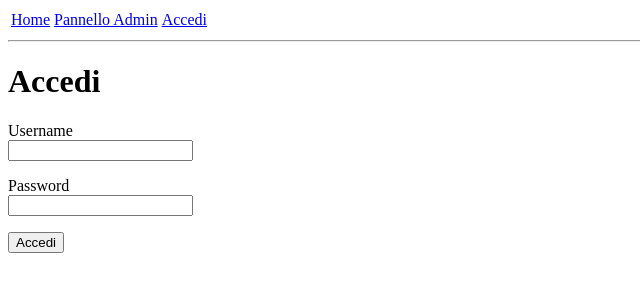
After one commit to winnipeg156/calcetto-web, a Flask app: page /login in a window 1280 px wide. The commit adds this page. Shown: the top 300 px of the page, without its empty margins (0-640 px from the left). Run offline with Flask 3, Linux system fonts and the light colour scheme.

Commit message:
Add login page for admin

```diff
--- a/app/__init__.py
+++ b/app/__init__.py
@@ -2,12 +2,15 @@ from flask import Flask
 from config import Config
 from flask_sqlalchemy import SQLAlchemy
 from flask_migrate import Migrate
+from flask_login import LoginManager
 
 
 app = Flask(__name__)
 app.config.from_object(Config)
 db = SQLAlchemy(app)
 migrate = Migrate(app, db, render_as_batch=True)
+login = LoginManager(app)
+login.login_view = "login"
 
 
 from app import routes, models
--- a/app/forms.py
+++ b/app/forms.py
@@ -1,5 +1,5 @@
 from flask_wtf import FlaskForm
-from wtforms import StringField, SubmitField, SelectField
+from wtforms import StringField, SubmitField, SelectField, PasswordField
 from wtforms.validators import DataRequired
 
 
@@ -23,5 +23,12 @@ class EditValueForm(FlaskForm):
     value = StringField("Valore", validators=[DataRequired()])
     submit3 = SubmitField("Modifica valore")
 
+
 class MakeTeamsForm(FlaskForm):
     submit4 = SubmitField("Fai le squadre")
+
+
+class LoginForm(FlaskForm):
+    username = StringField("Username", validators=[DataRequired()])
+    password = PasswordField("Password", validators=[DataRequired()])
+    submit = SubmitField("Accedi")
--- a/app/routes.py
+++ b/app/routes.py
@@ -1,9 +1,11 @@
 from flask import render_template, redirect, flash, url_for
 from app import app, db
-from app.forms import PartecipateForm, CleanUpForm, AddPlayerForm, EditValueForm, MakeTeamsForm
+from app.forms import PartecipateForm, CleanUpForm, AddPlayerForm, EditValueForm, MakeTeamsForm,\
+        LoginForm
 import sqlalchemy as sa
-from app.models import Player, RegisteredPlayer, RedTeamPlayer, YellowTeamPlayer
+from app.models import Player, RegisteredPlayer, RedTeamPlayer, YellowTeamPlayer, User
 from app.team_maker import make_teams
+from flask_login import current_user, login_user, login_required
 
 
 @app.route("/", methods = ["GET", "POST"])
@@ -50,6 +52,7 @@ def clean_up():
 
 
 @app.route("/admin", methods = ["GET", "POST"])
+@login_required
 def admin():
     query = sa.select(Player)
     players = db.session.scalars(query).all()
@@ -111,3 +114,18 @@ def teams():
             db.session.add(yellow_player)
             db.session.commit()
     return redirect(url_for("admin"))
+
+
+@app.route("/login", methods = ["GET", "POST"])
+def login():
+    if current_user.is_authenticated:
+        return redirect(url_for("admin"))
+    form = LoginForm()
+    if form.validate_on_submit():
+        user = db.session.scalar(sa.select(User).where(User.username == form.username.data))
+        if user is None or not user.check_password(form.password.data):
+            flash("Username o password errati")
+            return redirect(url_for("login"))
+        login_user(user)
+        return redirect(url_for("admin"))
+    return render_template("login.html", form=form)
--- a/app/templates/layout.html
+++ b/app/templates/layout.html
@@ -11,6 +11,7 @@
       <tr>
         <td><a href="{{ url_for("index") }}">Home</a></td>
         <td><a href="{{ url_for("admin") }}">Pannello Admin</a></td>
+        <td><a href="{{ url_for("login") }}">Accedi</a></td>
       </tr>
     </table>
     <hr>
--- /dev/null
+++ b/app/templates/login.html
@@ -0,0 +1,24 @@
+{% extends "layout.html" %}
+
+{% block head %}
+  <title>Accedi</title>
+{% endblock %}
+
+
+{% block body %}
+  <h1>Accedi</h1>
+  <form action="" method="post">
+    {{ form.hidden_tag() }}
+    <p>
+      {{ form.username.label }}<br>
+      {{ form.username }}
+    </p>
+    <p>
+      {{ form.password.label }}<br>
+      {{ form.password }}
+    </p>
+    <p>
+      {{ form.submit }}
+    </p>
+  </form>
+{% endblock %}
```
Also changed, not shown: app/models.py (+24 -0 lines), app/templates/error.html (deleted, +0 -9 lines), calcettoweb.py (+10 -1 lines), migrations/versions/3d4507e74ff5_.py (added, +33 -0 lines), app.db.
